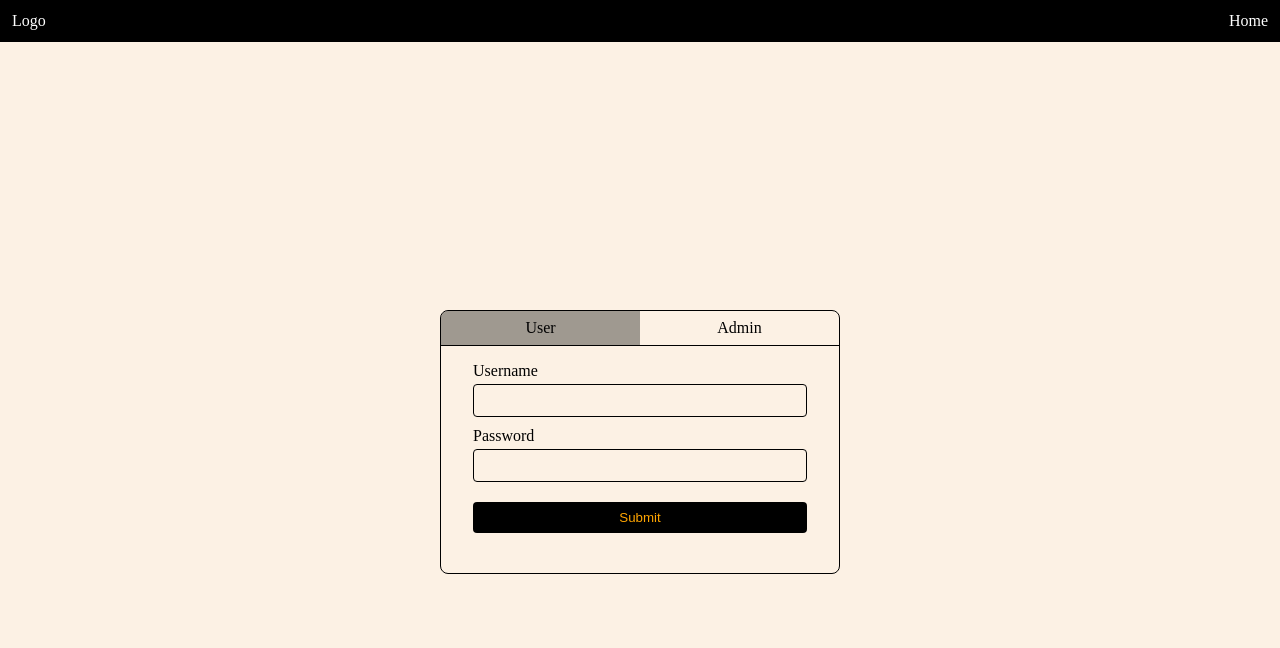
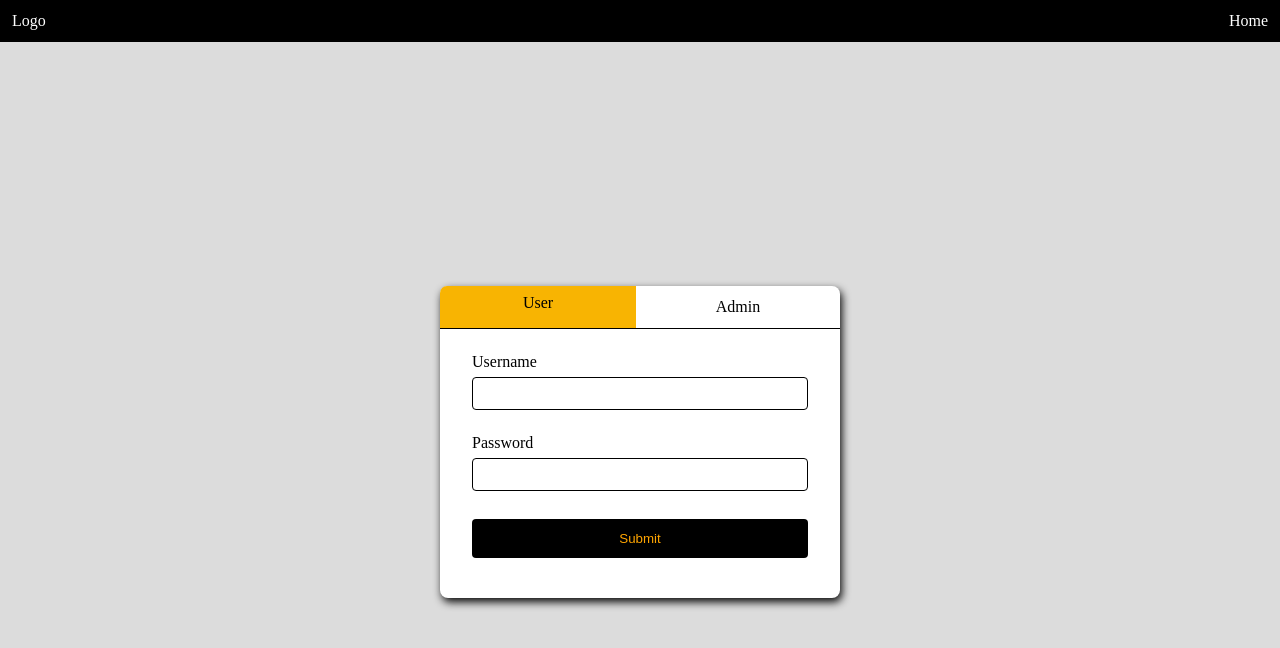
Before and after one commit to HarryIsCodingg/Ecommerce, a React (Create React App) app: page / in a window 1280 px wide. Shown: the top 648 px of the page. Built offline with nearby package versions, Linux system fonts and the light colour scheme.

Commit message:
feat: changing the styles

```diff
--- a/src/components/login-buttons/LoginButtons.css
+++ b/src/components/login-buttons/LoginButtons.css
@@ -1,5 +1,6 @@
 .selected-button {
-    background-color: rgba(0, 0, 0, 0.37);
+    color: black;
+    background-color: rgb(248, 180, 2);
 }
 
 .buttons-row {
--- a/src/components/login-buttons/admin-login-button/AdminLoginButton.css
+++ b/src/components/login-buttons/admin-login-button/AdminLoginButton.css
@@ -1,6 +1,6 @@
 .admin-login-button {
     flex: 1;
-    padding: 8px;
+    padding: 12px;
     border-top-right-radius: 7px;
     text-align: center;
 }
--- a/src/components/login-form/LoginForm.css
+++ b/src/components/login-form/LoginForm.css
@@ -6,7 +6,7 @@
     width: 100%;
     background: none;
     padding: 8px;
-    margin-top: 4px;
+    margin-top: 6px;
     border-radius: 4px;
     border: 1px solid black;
 }
@@ -16,14 +16,14 @@
 }
 
 .form-row {
-    margin-top: 10px;
+    margin-top: 24px;
 }
 .submit-button {
     width: 100%;
-    margin-top: 20px;
+    margin-top: 28px;
     margin-bottom: 24px;
     background: black;
-    padding: 8px;
+    padding: 12px;
     color: orange;
     border-radius: 4px;
     border: none;
--- a/src/pages/HomePage/HomePage.css
+++ b/src/pages/HomePage/HomePage.css
@@ -4,11 +4,12 @@
     display: flex;
     justify-content: center;
     align-items: center;
-    background-color: #fcf1e4;
+    background-color: gainsboro;
 }
 
 .form-wrapper {
     width: 400px;
     border-radius: 8px;
-    border: 1px solid black;
+    background: white;
+    box-shadow: 2px 4px 8px rgb(7, 7, 7);
 }
```
